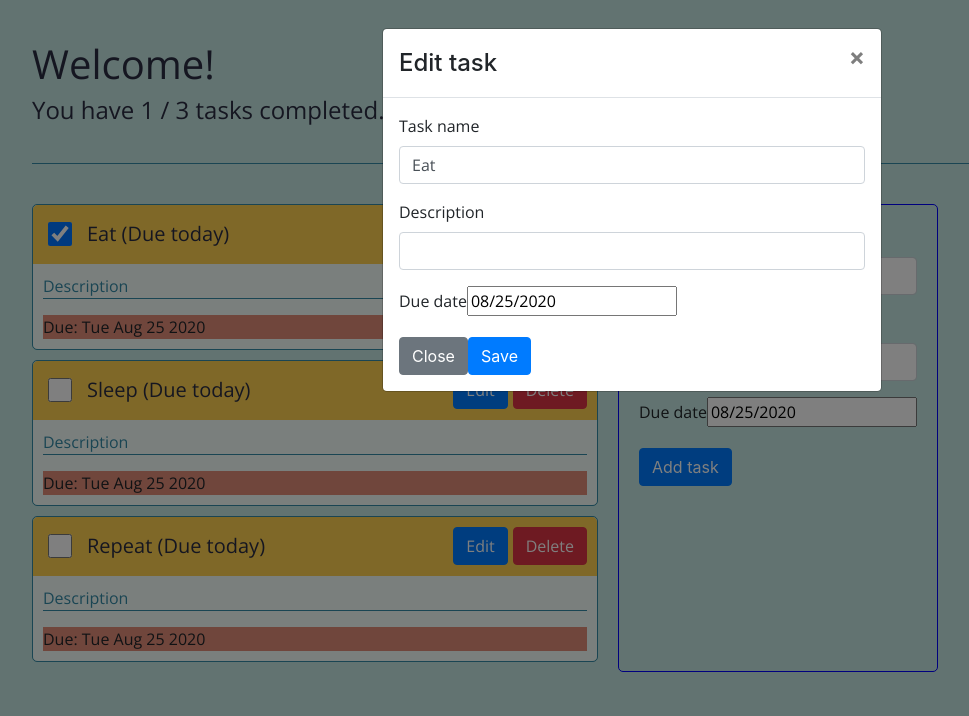
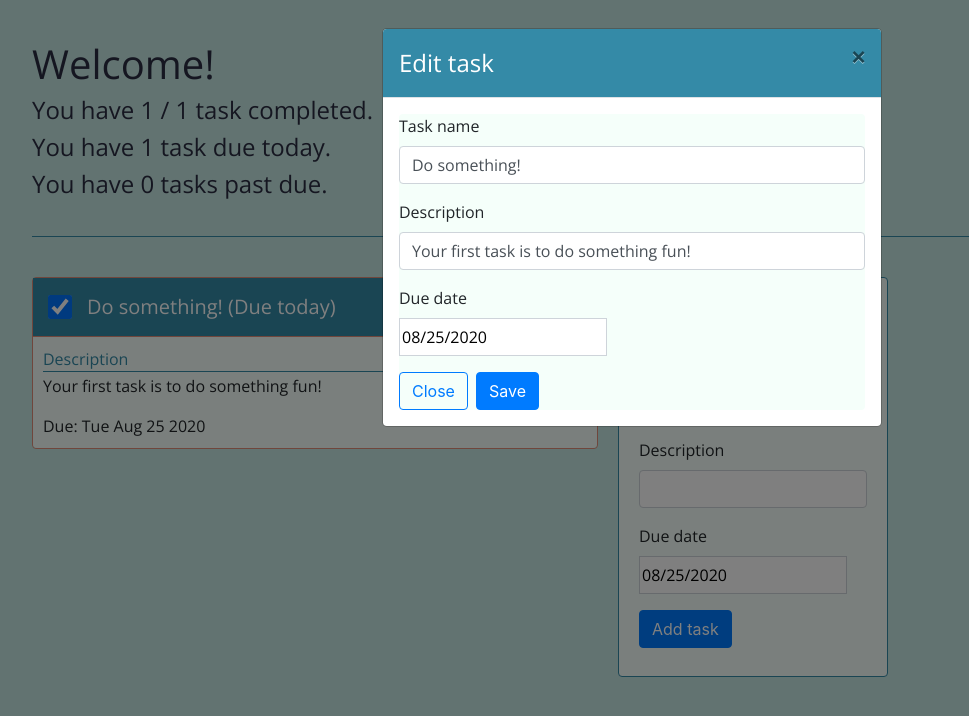
Before and after one commit to matthaaa/my_todo_list, a React (Create React App) app: page / in a window 1280 px wide. Both pictures are taken after a click on the button "Edit". Shown: the top 716 px of the page, without its empty margins (8-977 px from the left). Built offline with nearby package versions, Linux system fonts and the light colour scheme.

Commit message:
Refactor and style updates

```diff
--- a/src/App.css
+++ b/src/App.css
@@ -1,7 +1,3 @@
-.App {
-  text-align: left;
-}
-
 .App-logo {
   height: 40vmin;
   pointer-events: none;
@@ -11,17 +7,6 @@
   .App-logo {
     animation: App-logo-spin infinite 20s linear;
   }
-}
-
-.App-header {
-  background-color: #282c34;
-  min-height: 100vh;
-  display: flex;
-  flex-direction: column;
-  align-items: center;
-  justify-content: center;
-  font-size: calc(10px + 2vmin);
-  color: white;
 }
 
 .App-link {
@@ -36,3 +21,9 @@
     transform: rotate(360deg);
   }
 }
+
+.react-datepicker__input-container input {
+    display: block;
+    border: 1px solid #ced4da;
+    height: 38px;
+}
--- a/src/App.jsx
+++ b/src/App.jsx
@@ -1,20 +1,19 @@
 import React, { useState } from "react";
 import './App.css';
 import TodoList from './components/todo_list.jsx';
-// import FilterButton from "./components/filter_button.jsx";
-import AddTaskForm from "./components/add_task_form.jsx";
+import AddTaskForm from './components/add_task_form.jsx';
+import FilterButton from './components/filter_button.jsx';
 import { nanoid } from "nanoid";
 import { Colors } from './colors.js';
+import { dueToday, pastDue } from './task_helpers.js';
 
 import 'bootstrap/dist/css/bootstrap.min.css';
 
 const App = props => {
-  // const { taskData } = props;
   const storedTaskData = localStorage.getItem('tasks');
   const taskData = storedTaskData ? JSON.parse(storedTaskData) : props.taskData;
-  // debugger;
   const [tasks, setTasks] = useState(taskData);
-  const tasksFormattedNoun = tasks.length !== 1 ? 'tasks' : 'task';
+  const tasksFormattedNoun = tasks => tasks.length !== 1 ? 'tasks' : 'task';
 
   const updateTasks = tasks => {
     setTasks(tasks)
@@ -57,19 +56,48 @@ const App = props => {
     updateTasks(editedTaskList);
   }
 
+  const sortedTasks = (sortByAttribute) => {
+    switch(sortByAttribute) {
+      case 'dueDate':
+        return tasks.sort((task1, task2) => Date.parse(task1[sortByAttribute]) - Date.parse(task2[sortByAttribute]));
+      default:
+        // TODO: Create cases for additional sorting options.
+        return tasks;
+    }
+  };
+
+  const handleFilter = (filter) => {
+    // TODO: Implement filters.
+  }
+
   const completedTasks = tasks.filter(task => task.isCompleted);
-  console.log(tasks);
+  const overdueTasks = tasks.filter(task => pastDue(task));
+  const dueTodayTasks = tasks.filter(task => dueToday(task));
+
+  // debugger;
   return (
     <div className="todoapp stack-large" style={styles.appContainer}>
       <div style={styles.welcomeContent}>
         <h1>Welcome!</h1>
         <h4 id="list-heading">
-          You have {completedTasks.length} / {tasks.length} {tasksFormattedNoun} completed.
+          You have {completedTasks.length} / {tasks.length} {tasksFormattedNoun(tasks)} completed.
+        </h4>
+        <h4 id="list-heading">
+          You have {dueTodayTasks.length} {tasksFormattedNoun(dueTodayTasks)} due today.
+        </h4>
+        <h4 id="list-heading">
+          {
+          /*
+           * TODO: Currently overdue tasks also includes tasks due today;
+           * once this is fixed, revert this to just use overdueTasks
+           */
+          }
+          You have {overdueTasks.length - dueTodayTasks.length} {tasksFormattedNoun(overdueTasks - dueTodayTasks)} past due.
         </h4>
       </div>
       <div style={styles.appContent}>
         <TodoList
-          taskData={tasks}
+          taskData={sortedTasks('dueDate')}
           toggleCompleted={toggleCompleted}
           editTask={editTask}
           deleteTask={deleteTask}
--- a/src/components/add_task_form.jsx
+++ b/src/components/add_task_form.jsx
@@ -4,6 +4,8 @@ import PropTypes from 'prop-types';
 import DatePicker from "react-datepicker";
 import Form from 'react-bootstrap/Form';
 import Button from 'react-bootstrap/Button';
+import { Colors } from '../colors.js';
+import TaskForm from './task_form.jsx';
 
 import "react-datepicker/dist/react-datepicker.css";
 
@@ -28,37 +30,10 @@ const AddTaskForm = (props) => {
 
   return (
     <Form style={styles.formContainer} onSubmit={handleSubmit}>
-      <Form.Group controlId="formTaskName" style={styles.formGroup}>
-        <Form.Label>Task name</Form.Label>
-        <Form.Control
-          type="text"
-          value={updatedTask.name}
-          onChange={e => handleUpdateTaskInput('name', e.target.value)}
-          name="text"
-          autoComplete="off"
-        />
-      </Form.Group>
-      <Form.Group controlId="formTaskDescription" style={styles.formGroup}>
-        <Form.Label>
-          Description
-        </Form.Label>
-        <Form.Control
-          type="text"
-          value={updatedTask.description}
-          onChange={e => handleUpdateTaskInput('description', e.target.value)}
-          name="text"
-          autoComplete="off"
-        />
-      </Form.Group>
-      <Form.Group controlId="formTaskDueDate" style={styles.formGroup}>
-        <Form.Label>
-          Due date
-        </Form.Label>
-        <DatePicker
-          selected={Date.parse(updatedTask.dueDate)}
-          onChange={date => handleUpdateTaskInput('dueDate', date)}
-        />
-      </Form.Group>
+      <div style={styles.formHeader}>
+        <h4>New task</h4>
+      </div>
+      <TaskForm formTask={updatedTask} onUpdateTask={handleUpdateTaskInput} />
       <Button variant="primary" type="submit" className="btn btn__primary btn__lg">
         {'Add task'}
       </Button>
@@ -76,13 +51,17 @@ const styles = {
   formContainer: {
     marginLeft: `20px`,
     padding: '20px',
-    border: '1px solid blue',
-    borderRadius: '5px',
+    border: '1px solid',
+    borderRadius: '.25rem',
+    height: '25rem',
+    borderColor: Colors.blueMunsell,
+    backgroundColor: Colors.mintCream,
   },
 
-  formGroup: {
-    fontFamily: 'Open Sans',
-    fontStyle: 'bold',
+  formHeader: {
+    borderBottom: '1px solid',
+    borderColor: Colors.blueMunsell,
+    marginBottom: '1rem',
   },
 };
 
--- a/src/components/edit_task_form.jsx
+++ b/src/components/edit_task_form.jsx
@@ -4,6 +4,8 @@ import PropTypes from 'prop-types';
 import DatePicker from "react-datepicker";
 import Form from 'react-bootstrap/Form';
 import Button from 'react-bootstrap/Button';
+import { Colors } from '../colors.js';
+import TaskForm from './task_form.jsx';
 
 import "react-datepicker/dist/react-datepicker.css";
 
@@ -11,12 +13,11 @@ const EditTaskForm = (props) => {
   const { task, onHide, onSubmit } = props;
   const [updatedTask, setUpdatedTask] = useState(task);
 
-  const handleUpdateTaskInput = (field, value) => {
+  const handleUpdateTaskInput = (field, value) =>
     setUpdatedTask({
       ...updatedTask,
       [field]: field === 'dueDate' ? value.toDateString() : value,
     });
-  }
 
   const handleSubmit = (e) => {
     e.preventDefault();
@@ -25,38 +26,8 @@ const EditTaskForm = (props) => {
 
   return (
     <Form style={styles.formContainer}>
-      <Form.Group controlId="formTaskName" style={styles.formGroup}>
-        <Form.Label>Task name</Form.Label>
-        <Form.Control
-          type="text"
-          value={updatedTask.name}
-          onChange={e => handleUpdateTaskInput('name', e.target.value)}
-          name="name"
-          autoComplete="off"
-        />
-      </Form.Group>
-      <Form.Group controlId="formTaskDescription" style={styles.formGroup}>
-        <Form.Label>
-          Description
-        </Form.Label>
-        <Form.Control
-          type="text"
-          value={updatedTask.description}
-          onChange={e => handleUpdateTaskInput('description', e.target.value)}
-          name="description"
-          autoComplete="off"
-        />
-      </Form.Group>
-      <Form.Group controlId="formTaskDueDate" style={styles.formGroup}>
-        <Form.Label>
-          Due date
-        </Form.Label>
-        <DatePicker
-          selected={Date.parse(updatedTask.dueDate)}
-          onChange={date => handleUpdateTaskInput('dueDate', date)}
-        />
-      </Form.Group>
-      <Button variant="secondary" onClick={onHide}>
+      <TaskForm formTask={updatedTask} onUpdateTask={handleUpdateTaskInput}/>
+      <Button variant="outline-primary" onClick={onHide} style={styles.closeButton}>
         Close
       </Button>
       <Button variant="primary" onClick={updatedTask => handleSubmit(updatedTask)}>
@@ -73,12 +44,24 @@ EditTaskForm.propTypes = {
 
 const styles = {
   formContainer: {
-    borderRadius: '5px',
+    borderRadius: '.25rem',
+    backgroundColor: Colors.mintCream,
   },
 
   formGroup: {
+    display: 'flex',
+    flexDirection: 'column',
     fontFamily: 'Open Sans',
     fontStyle: 'bold',
+  },
+
+  datePicker: {
+    border: '1px solid #ced4da',
+    borderRadius: '.25rem',
+  },
+
+  closeButton: {
+    marginRight: '.5rem',
   },
 };
 
--- /dev/null
+++ b/src/components/task_form.jsx
@@ -0,0 +1,63 @@
+import React from "react";
+import PropTypes from 'prop-types';
+
+import DatePicker from "react-datepicker";
+import Form from 'react-bootstrap/Form';
+
+const TaskForm = (props) => {
+  const { formTask, onUpdateTask } = props;
+
+  return (
+    <div>
+      <Form.Group controlId="formTaskName" style={styles.formGroup}>
+        <Form.Label>Task name</Form.Label>
+        <Form.Control
+          required
+          type="text"
+          value={formTask.name}
+          onChange={e => onUpdateTask('name', e.target.value)}
+          name="name"
+          autoComplete="off"
+        />
+      </Form.Group>
+      <Form.Group controlId="formTaskDescription" style={styles.formGroup}>
+        <Form.Label>
+          Description
+        </Form.Label>
+        <Form.Control
+          required
+          type="text"
+          value={formTask.description}
+          onChange={e => onUpdateTask('description', e.target.value)}
+          name="description"
+          autoComplete="off"
+        />
+      </Form.Group>
+      <Form.Group controlId="formTaskDueDate" style={styles.formGroup}>
+        <Form.Label>
+          Due date
+        </Form.Label>
+        <DatePicker
+          selected={Date.parse(formTask.dueDate)}
+          onChange={date => onUpdateTask('dueDate', date)}
+        />
+      </Form.Group>
+    </div>
+  );
+};
+
+TaskForm.propTypes = {
+  formTask: PropTypes.object.isRequired,
+  onUpdateTask: PropTypes.func.isRequired,
+};
+
+const styles = {
+  formGroup: {
+    display: 'flex',
+    flexDirection: 'column',
+    fontFamily: 'Open Sans',
+    fontStyle: 'bold',
+  },
+};
+
+export default TaskForm;
--- a/src/components/todo_list.jsx
+++ b/src/components/todo_list.jsx
@@ -1,6 +1,7 @@
 import React from "react";
 import TodoListItem from './todo_list_item.jsx';
 import ListGroup from 'react-bootstrap/ListGroup';
+import { Colors } from '../colors.js';
 
 const TodoList = (props) => {
   const {taskData, toggleCompleted, editTask, deleteTask} = props;
@@ -15,14 +16,36 @@ const TodoList = (props) => {
     />
   ));
 
+  const emptyState = () => (
+    <div style={styles.emptyStateContainer}>
+      <h4>
+        Add a task to get started!
+      </h4>
+    </div>
+  );
+
   return (
     <ListGroup
       className="todo-list stack-large stack-exception"
       aria-labelledby="list-heading"
     >
-      {taskList}
+      {Object.keys(taskData).length ? taskList : emptyState() }
     </ListGroup>
   );
 }
 
+const styles = {
+  emptyStateContainer: {
+    border: '1px solid',
+    padding: '5rem 10rem',
+    backgroundColor: Colors.mintCream,
+    borderColor: Colors.blueMunsell,
+    borderRadius: '.25rem',
+    fontFamily: 'Open Sans',
+    fontStyle: 'bold',
+    marginBottom: '10px',
+    minWidth: '500px',
+  },
+};
+
 export default TodoList;
--- a/src/components/todo_list_item.jsx
+++ b/src/components/todo_list_item.jsx
@@ -3,6 +3,7 @@ import Modal from 'react-bootstrap/Modal';
 import Button from 'react-bootstrap/Button';
 import EditTaskForm from './edit_task_form.jsx';
 import { Colors } from '../colors.js';
+import { dueToday, pastDue } from '../task_helpers.js';
 
 const TodoListItem = (props) => {
   const {
@@ -13,7 +14,9 @@ const TodoListItem = (props) => {
   } = props;
   const taskId = task.id;
   const taskName = task.name;
-  const dueToday = task.dueDate === new Date().toDateString();
+
+  const isDueToday = dueToday(task);
+  const isPastDue = pastDue(task);
 
   const [showEditModal, setShowEditModal] = useState(false);
 
@@ -22,8 +25,28 @@ const TodoListItem = (props) => {
     setShowEditModal(false);
   }
 
+  const styleByDueDate = (componentStyle) => {
+    if (isDueToday) {
+      return {...componentStyle, ...styles.dueToday};
+    } else if (isPastDue) {
+      return {...componentStyle, ...styles.pastDue};
+    } else {
+      return componentStyle;
+    }
+  }
+
+  const dueLabel = () => {
+    if (isDueToday) {
+      return '(Due today)';
+    } else if (isPastDue) {
+      return '(Past due)';
+    } else {
+      return '';
+    }
+  };
+
   return (
-    <div style={styles.listItemContainer}>
+    <div style={styleByDueDate(styles.listItemContainer)}>
       <EditModal
         show={showEditModal}
         onHide={() => setShowEditModal(false)}
@@ -31,7 +54,7 @@ const TodoListItem = (props) => {
         task={task}
       />
       <div style={styles.listItemContent}>
-        <div style={dueToday ? styles.listItemHeaderDueToday : styles.listItemHeader}>
+        <div style={styleByDueDate(styles.listItemHeader)}>
           <input
             id={taskId}
             type="checkbox"
@@ -41,7 +64,7 @@ const TodoListItem = (props) => {
           />
           <div style={styles.listItemHeaderContent}>
             <h5 className="todo-name" style={styles.headerText}>
-              {taskName} {dueToday ? '(Due today)' : ''}
+              {taskName} {dueLabel()}
             </h5>
             <div style={styles.actionButtons}>
               <Button
@@ -64,7 +87,7 @@ const TodoListItem = (props) => {
               {task.description}
             </p>
           </div>
-          <div style={dueToday ? styles.dueTodayLabel : null}>
+          <div>
             <span>Due: </span>
             <span className="todo-due-date">
               {task.dueDate}
@@ -78,10 +101,11 @@ const TodoListItem = (props) => {
 
 const EditModal = (props) => {
   const { show, onHide, onSave, task } = props;
+  const { modalHeader } = styles.modal;
   return (
     <>
       <Modal show={show} onHide={onHide}>
-        <Modal.Header closeButton>
+        <Modal.Header closeButton style={modalHeader}>
           <Modal.Title>Edit task</Modal.Title>
         </Modal.Header>
         <Modal.Body>
@@ -93,13 +117,30 @@ const EditModal = (props) => {
 }
 
 const styles = {
+  modal: {
+    modalHeader: {
+      color: 'white',
+      fontFamily: 'Open Sans',
+      backgroundColor: Colors.blueMunsell,
+    },
+  },
+
   listItemContainer: {
     border: '1px solid',
     borderColor: Colors.blueMunsell,
-    borderRadius: '5px',
+    borderRadius: '.25rem',
     fontFamily: 'Open Sans',
     fontStyle: 'bold',
     marginBottom: '10px',
+  },
+
+  pastDue: {
+    borderColor: Colors.middleRed,
+    backgroundColor: Colors.middleRed,
+  },
+
+  dueToday: {
+    borderColor: Colors.middleRed,
   },
 
   listItemContent: {
@@ -113,20 +154,8 @@ const styles = {
     padding: '10px',
     borderBottom: '1px solid',
     borderColor: Colors.blueMunsell,
-    borderRadius: '5px 5px 0px 0px',
     backgroundColor: Colors.blueMunsell,
     color: 'white',
-  },
-
-  listItemHeaderDueToday: {
-    display: 'flex',
-    alignItems: 'center',
-    padding: '10px',
-    borderBottom: '1px solid',
-    borderColor: Colors.maizeCrayola,
-    borderRadius: '5px 5px 0px 0px',
-    color: Colors.spaceCadet,
-    backgroundColor: Colors.maizeCrayola,
   },
 
   headerText: {
@@ -158,7 +187,7 @@ const styles = {
   listItemBody: {
     backgroundColor: Colors.mintCream,
     padding: '10px',
-    borderRadius: '0px 0px 5px 5px',
+    borderRadius: '0rem 0rem .25rem .25rem',
   },
 
   taskBodyLabel: {
@@ -166,10 +195,6 @@ const styles = {
     borderBottom: '1px solid',
     borderColor: Colors.blueMunsell,
     marginBottom: '2px',
-  },
-
-  dueTodayLabel: {
-    backgroundColor: Colors.middleRed,
   },
 
   actionButtons: {
--- a/src/index.js
+++ b/src/index.js
@@ -5,9 +5,12 @@ import App from './App';
 import * as serviceWorker from './serviceWorker';
 
 const TASK_DATA = [
-  { id: "todo-0", name: "Eat", isCompleted: true, description: '', dueDate: new Date().toDateString()},
-  { id: "todo-1", name: "Sleep", isCompleted: false, description: '', dueDate: new Date().toDateString()},
-  { id: "todo-2", name: "Repeat", isCompleted: false, description: '', dueDate: new Date().toDateString()},
+  {
+    id: "todo-0",
+    name: "Do something!",
+    isCompleted: true,
+    description: 'Your first task is to do something fun!',
+    dueDate: new Date().toDateString()},
 ];
 
 ReactDOM.render(
--- /dev/null
+++ b/src/task_helpers.js
@@ -0,0 +1,8 @@
+export const dueToday = task => (
+  task.dueDate === new Date().toDateString()
+);
+
+// TODO: Fix so that this does not include dueToday tasks;
+export const pastDue = task => (
+  Date.parse(task.dueDate) < new Date()
+);
```
Also changed, not shown: src/components/filter_button.jsx (+4 -3 lines), 1 other file (tests, documents, lock files or other folders).
